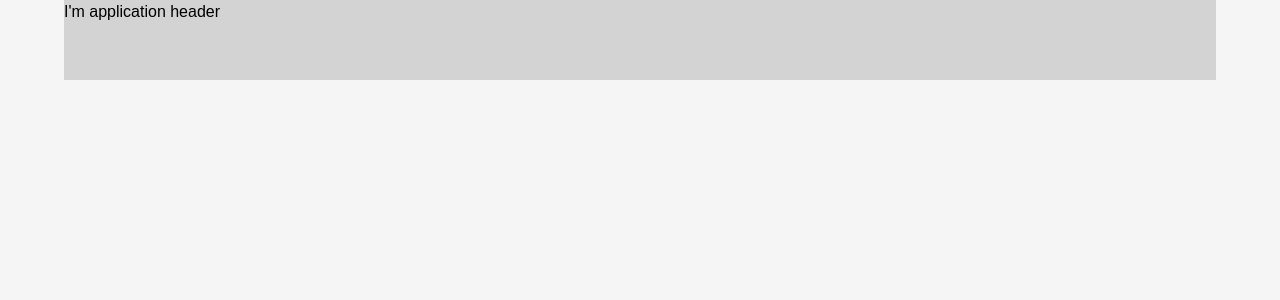
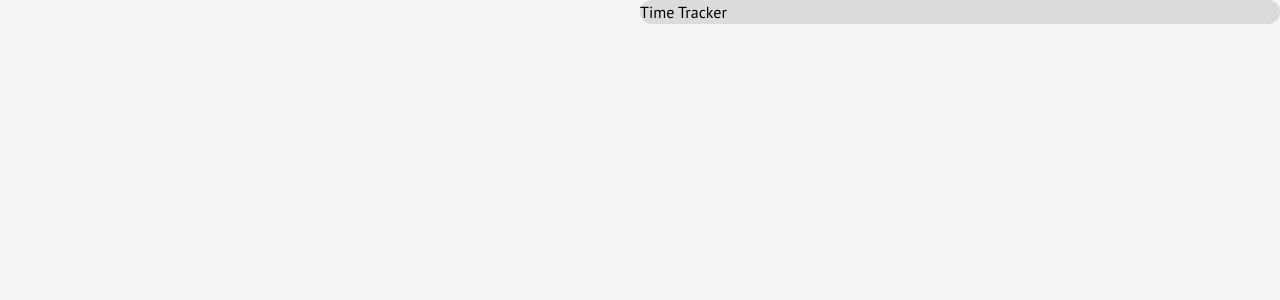
Before and after one commit to Jesicamm/time-tracker, a React (Vite) app: page /dashboard in a window 1280 px wide. Shown: the top 300 px of the page. Built offline with nearby package versions, Linux system fonts and the light colour scheme.

Commit message:
added font

```diff
--- a/index.html
+++ b/index.html
@@ -3,6 +3,9 @@
   <head>
     <meta charset="UTF-8" />
     <meta name="viewport" content="width=device-width, initial-scale=1.0" />
+    <link rel="preconnect" href="https://fonts.googleapis.com">
+    <link rel="preconnect" href="https://fonts.gstatic.com" crossorigin>
+    <link href="https://fonts.googleapis.com/css2?family=PT+Sans:wght@400;700&display=swap" rel="stylesheet">
     <title>Sesame time</title>
   </head>
   <body>
--- a/src/components/header/Header.tsx
+++ b/src/components/header/Header.tsx
@@ -1,7 +1,14 @@
+import TimeTracker from "./timeTracker/TimeTracker"
 import "./header.css"
 
 const Header: React.FC = () => {
-  return <div className="header-content">I'm application header</div>
+  return (
+    <div className="header-container">
+      <div className="header-content">
+        <TimeTracker />
+      </div>
+    </div>
+  )
 }
 
 export default Header
--- a/src/components/header/header.css
+++ b/src/components/header/header.css
@@ -1,5 +1,8 @@
-.header-content {
-  background-color: var(--header-background);
-  height: 10%;
-  width: 90%;
+.header-container {
+  display: grid;
+  grid-template-columns: 1fr 1fr;
 }
+
+.header-container .header-content {
+  grid-column-start: 2;
+}
--- /dev/null
+++ b/src/components/header/timeTracker/TimeTracker.tsx
@@ -0,0 +1,7 @@
+import "./timeTracker.css"
+
+const TimeTracker: React.FC = () => {
+  return <div className="time-tracker-container">Time Tracker</div>
+}
+
+export default TimeTracker
--- /dev/null
+++ b/src/components/header/timeTracker/timeTracker.css
@@ -0,0 +1,4 @@
+.time-tracker-container {
+  background-color: var(--lighest-grey);
+  border-radius: 20px;
+}
--- a/src/components/layout/layout.css
+++ b/src/components/layout/layout.css
@@ -1,6 +1,4 @@
 .layout {
   background-color: var(--main-background);
-  display: flex;
-  justify-content: center;
   height: 100%;
 }
--- a/src/index.css
+++ b/src/index.css
@@ -3,8 +3,15 @@
 @tailwind utilities;
 
 :root {
-  --main-background: #f5f5f5;
-  --header-background: #d3d3d3;
+  --extra-light-grey: #f4f4f4;
+  --lighest-grey: #dbdbdb;
+  --salmon: #ff9984;
+  --light-grey: #b5b5b5;
+  --darkest-grey: #5d5d5d;
+  --dark-grey: #707070;
+  --extra-dark-grey: #3f3f3f;
+  --grey: #848484;
+  --teal: #50b59b;
 }
 
 #root {
@@ -20,8 +27,8 @@ html {
 body {
   margin: 0;
   height: 100%;
+  font-family: "PT Sans", sans-serif;
   display: flex;
   justify-content: center;
-  font-family: "Inter typeface family", sans-serif;
-  background-color: var(--main-background);
+  background-color: var(--extra-light-grey);
 }
```
